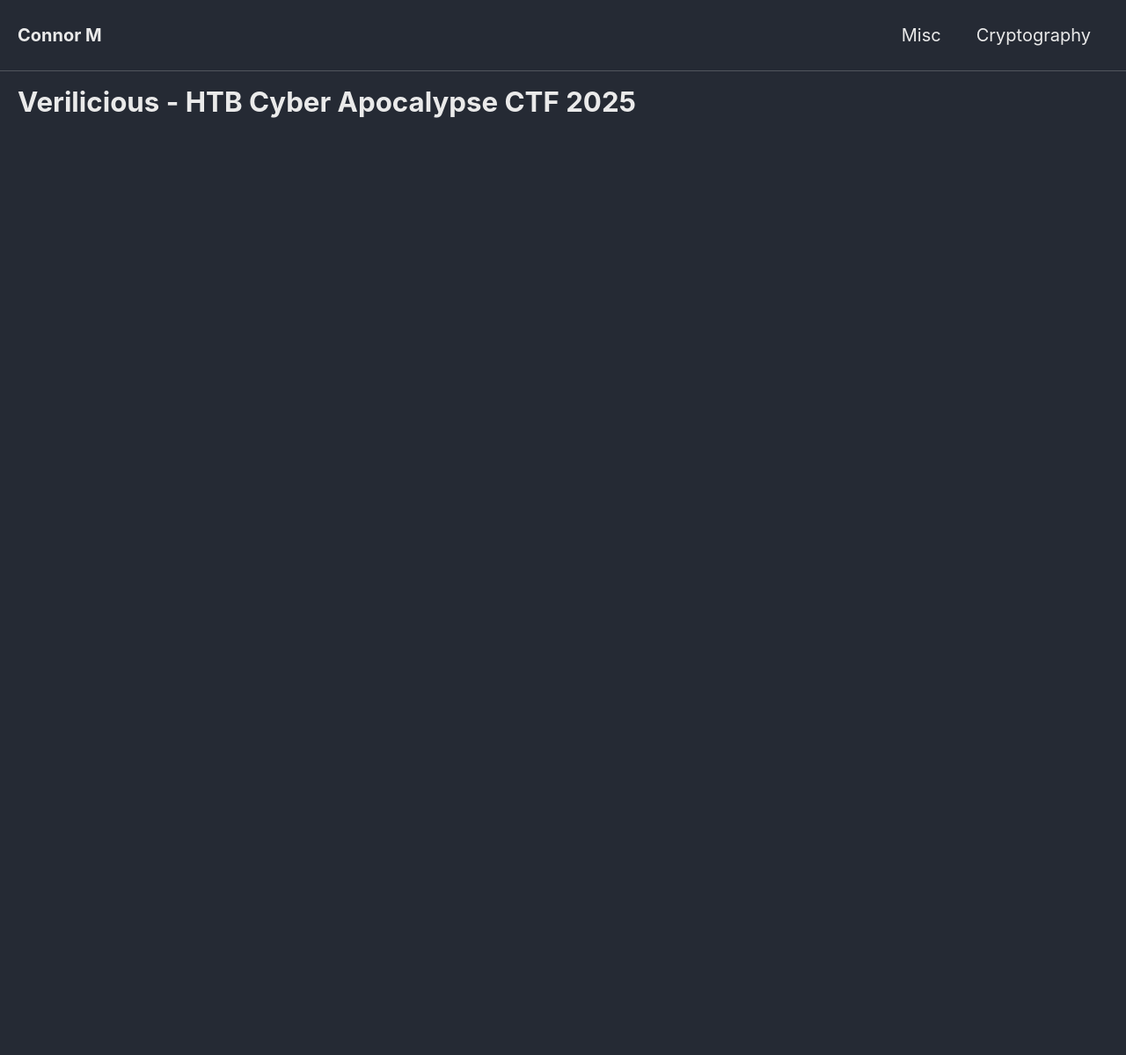
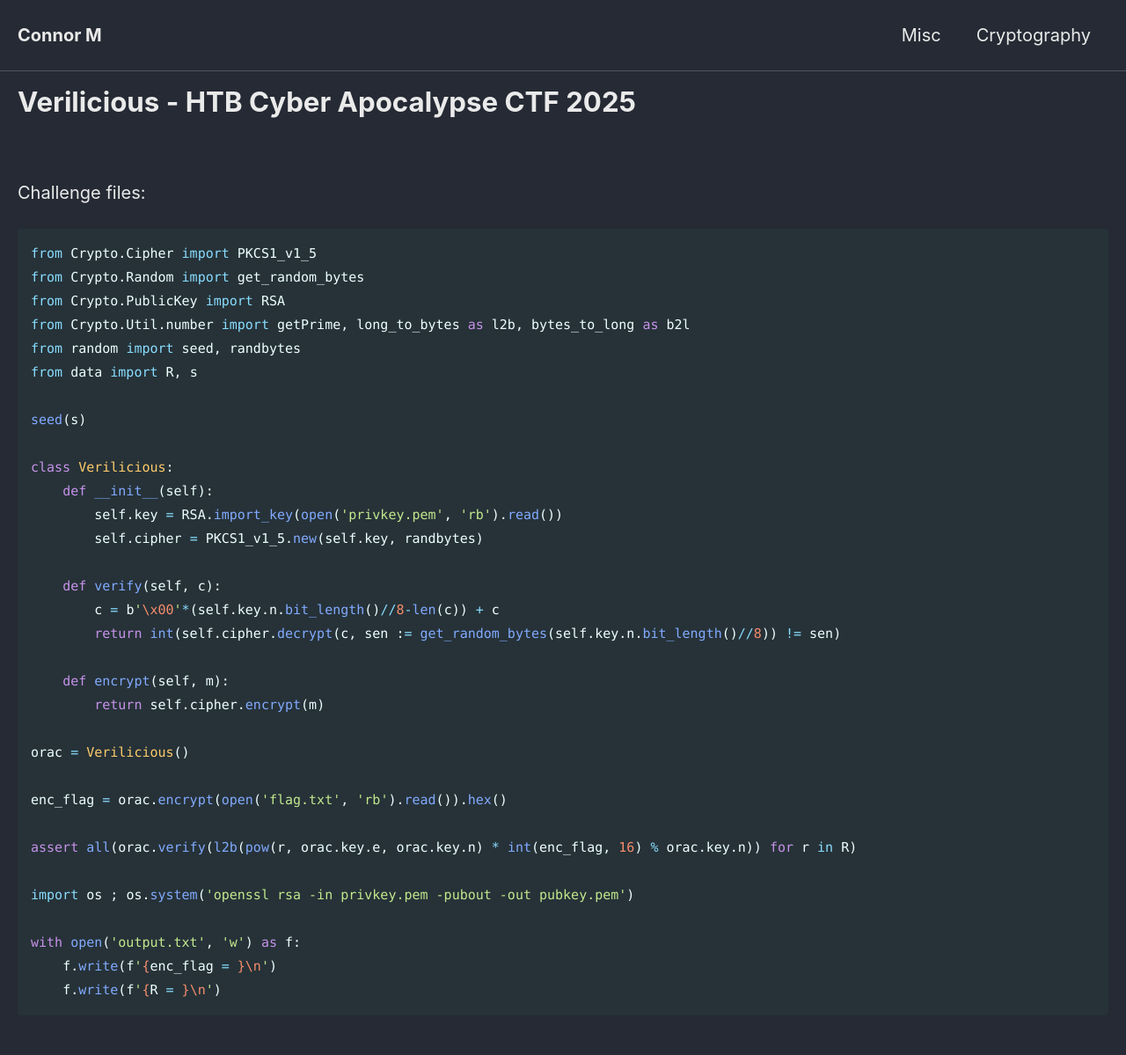
Before and after one commit to Connor-McCartney/Connor-McCartney.github.io, a Jekyll site: the page built from _pages/cryptography/rsa/Verilicious-HTBCyberApocalypseCTF2025 .md, in a window 1280 px wide. Shown: the whole page at 88% size. Built offline with Jekyll 4.4.1, drawn with Linux system fonts in a browser that asks for light colours; cached includes are drawn as plain includes; before the commit the page ends 900 px from its top, so only the background shows below that.

Commit message:
Update Verilicious-HTBCyberApocalypseCTF2025 .md

````diff
--- a/_pages/cryptography/rsa/Verilicious-HTBCyberApocalypseCTF2025 .md
+++ b/_pages/cryptography/rsa/Verilicious-HTBCyberApocalypseCTF2025 .md
@@ -4,3 +4,41 @@ title: Verilicious - HTB Cyber Apocalypse CTF 2025
 ---
 
 <br>
+
+
+Challenge files:
+
+```python
+from Crypto.Cipher import PKCS1_v1_5
+from Crypto.Random import get_random_bytes
+from Crypto.PublicKey import RSA
+from Crypto.Util.number import getPrime, long_to_bytes as l2b, bytes_to_long as b2l
+from random import seed, randbytes
+from data import R, s
+
+seed(s)
+
+class Verilicious:
+    def __init__(self):
+        self.key = RSA.import_key(open('privkey.pem', 'rb').read())
+        self.cipher = PKCS1_v1_5.new(self.key, randbytes)
+
+    def verify(self, c):
+        c = b'\x00'*(self.key.n.bit_length()//8-len(c)) + c
+        return int(self.cipher.decrypt(c, sen := get_random_bytes(self.key.n.bit_length()//8)) != sen)
+
+    def encrypt(self, m):
+        return self.cipher.encrypt(m)
+
+orac = Verilicious()
+
+enc_flag = orac.encrypt(open('flag.txt', 'rb').read()).hex()
+
+assert all(orac.verify(l2b(pow(r, orac.key.e, orac.key.n) * int(enc_flag, 16) % orac.key.n)) for r in R)
+
+import os ; os.system('openssl rsa -in privkey.pem -pubout -out pubkey.pem')
+
+with open('output.txt', 'w') as f:
+    f.write(f'{enc_flag = }\n')
+    f.write(f'{R = }\n')
+```
````
